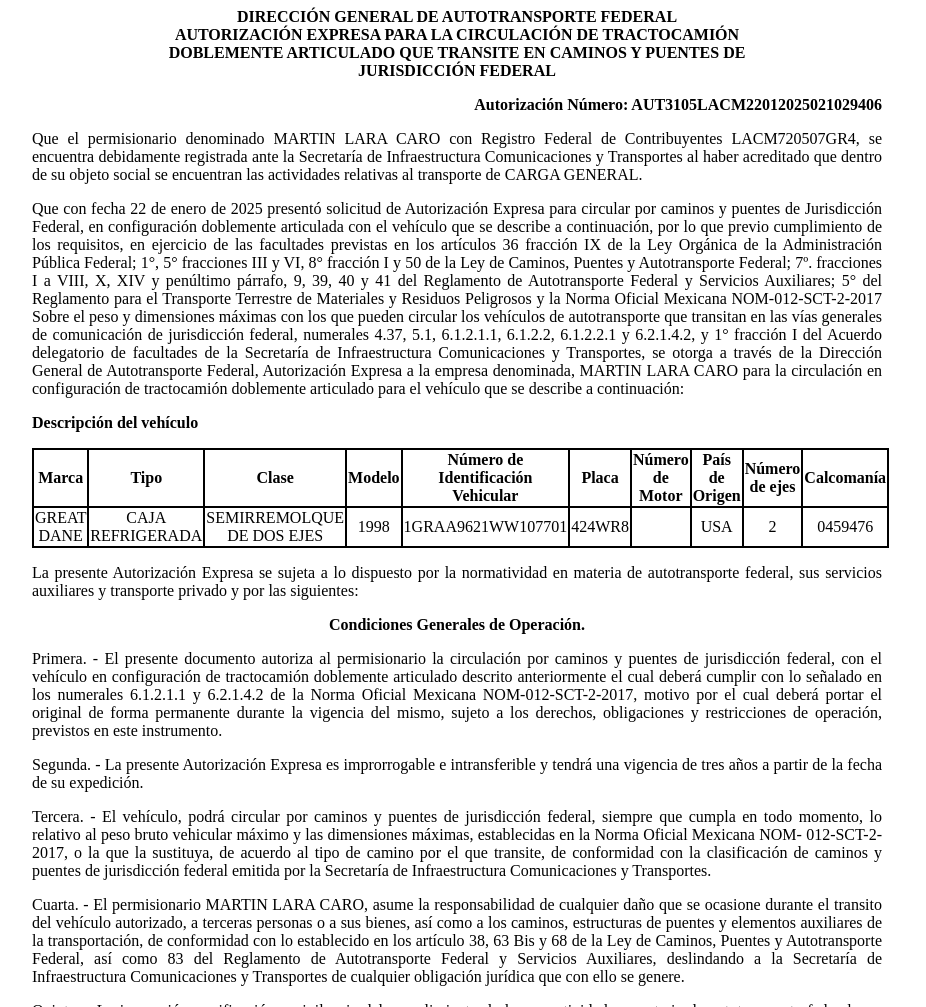
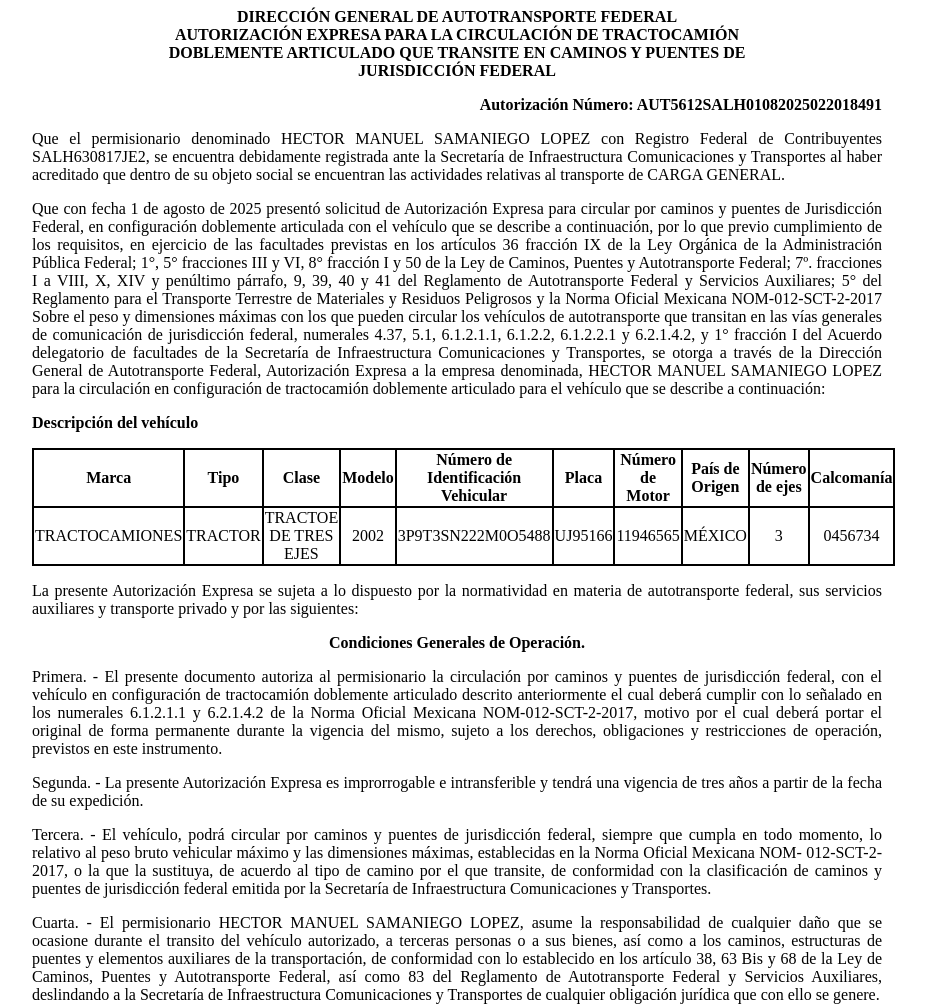
Before and after one commit to app-sct1/ConsultaAutDobleRemolque-folio-0277103, a plain HTML site: page index.html in a window 1280 px wide. Shown: the top 1007 px of the page, without its empty margins (183-1109 px from the left). Drawn offline with Linux system fonts and the light colour scheme.

Commit message:
index.html

```diff
--- a/index.html
+++ b/index.html
@@ -75,19 +75,19 @@
 						<p class="sinMargen">DOBLEMENTE ARTICULADO QUE TRANSITE EN CAMINOS Y PUENTES DE</p>
 						<p class="sinMargen">JURISDICCIÓN FEDERAL</p>
 					</div>
-<p class="derechaNegro">Autorización Número: AUT3105LACM22012025021029406</p>
+<p class="derechaNegro">Autorización Número: AUT5612SALH01082025022018491</p>
 
 					<p class="justificado">Que el permisionario denominado
-						MARTIN LARA CARO con Registro Federal de
-						Contribuyentes LACM720507GR4, se encuentra
+						HECTOR MANUEL SAMANIEGO LOPEZ con Registro Federal de
+						Contribuyentes SALH630817JE2, se encuentra
 						debidamente registrada ante la Secretaría de Infraestructura
 						Comunicaciones y Transportes al haber acreditado que dentro de su
 						objeto social se encuentran las actividades relativas al
 						transporte de CARGA GENERAL.</p>
 
 
-					<p class="justificado">Que con fecha 22 de
-						enero de 2025 presentó
+					<p class="justificado">Que con fecha 1 de
+						agosto de 2025 presentó
 						solicitud de Autorización Expresa para circular por caminos y
 						puentes de Jurisdicción Federal, en configuración doblemente
 						articulada con el vehículo que se describe a continuación, por lo
@@ -107,7 +107,7 @@
 						facultades de la Secretaría de Infraestructura Comunicaciones y
 						Transportes, se otorga a través de la
 						Dirección General de Autotransporte Federal, Autorización Expresa a la
-						empresa denominada, MARTIN LARA CARO para la
+						empresa denominada, HECTOR MANUEL SAMANIEGO LOPEZ para la
 						circulación en configuración de tractocamión doblemente articulado
 						para el vehículo que se describe a continuación:</p>
 
@@ -128,16 +128,16 @@
 							<th class="borde">Calcomanía</th>
 						</tr>
 						<tr class="borde">
-							<td class="borde">GREAT DANE</td>
-							<td class="borde">CAJA REFRIGERADA</td>
-							<td class="borde">SEMIRREMOLQUE DE DOS EJES</td>
-							<td class="borde">1998</td>
-							<td class="borde">1GRAA9621WW107701</td>
-							<td class="borde">424WR8</td>
-							<td class="borde"></td>
-							<td class="borde">USA</td>
-							<td class="borde">2</td>
-							<td class="borde">0459476</td>
+							<td class="borde">TRACTOCAMIONES</td>
+							<td class="borde">TRACTOR</td>
+							<td class="borde">TRACTOE DE TRES EJES</td>
+							<td class="borde">2002</td>
+							<td class="borde">3P9T3SN222M0O5488</td>
+							<td class="borde">UJ95166</td>
+							<td class="borde">11946565</td>
+							<td class="borde">MÉXICO</td>
+							<td class="borde">3</td>
+							<td class="borde">0456734</td>
 						</tr>
 
 					</tbody></table>
@@ -175,7 +175,7 @@
 						Secretaría de Infraestructura Comunicaciones y Transportes.</p>
 
 					<p class="justificado">Cuarta. - El permisionario
-						MARTIN LARA CARO, asume la responsabilidad de
+						HECTOR MANUEL SAMANIEGO LOPEZ, asume la responsabilidad de
 						cualquier daño que se ocasione durante el transito del vehículo
 						autorizado, a terceras personas o a sus bienes, así como a los
 						caminos, estructuras de puentes y elementos auxiliares de la
@@ -389,11 +389,4 @@
 							correspondiente conforme lo establecido en los artículos 244, 247
 							y los que resulten aplicables, del Código Penal Federal.</li>
 					</ol>
-
-
-			</div>
-
-
-
-
 </body></html>
```
